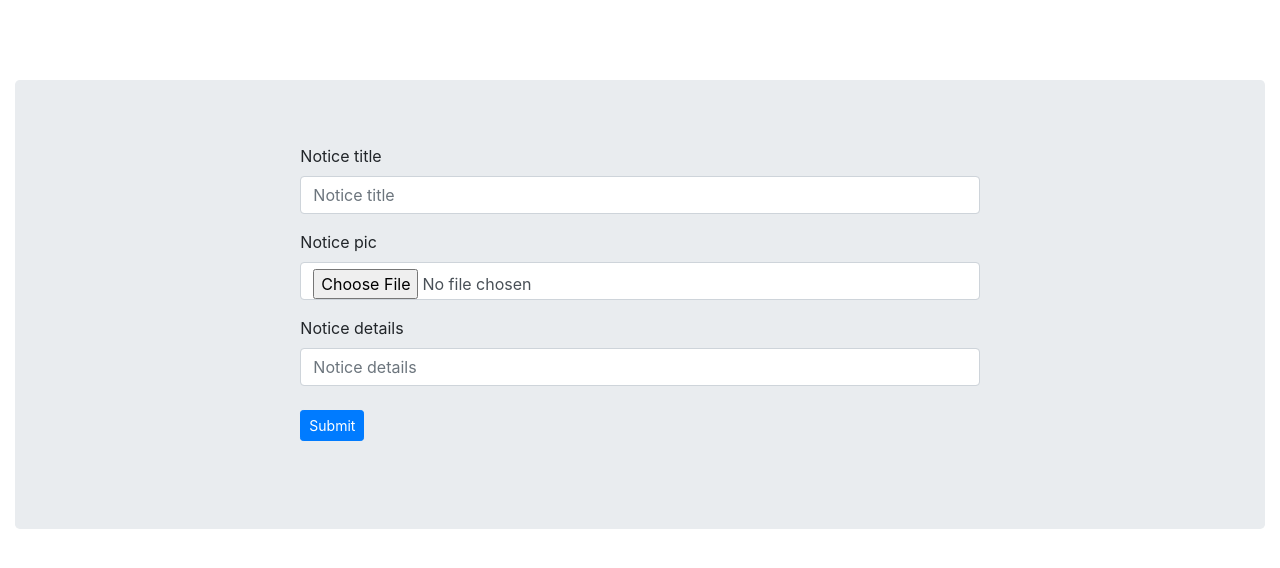
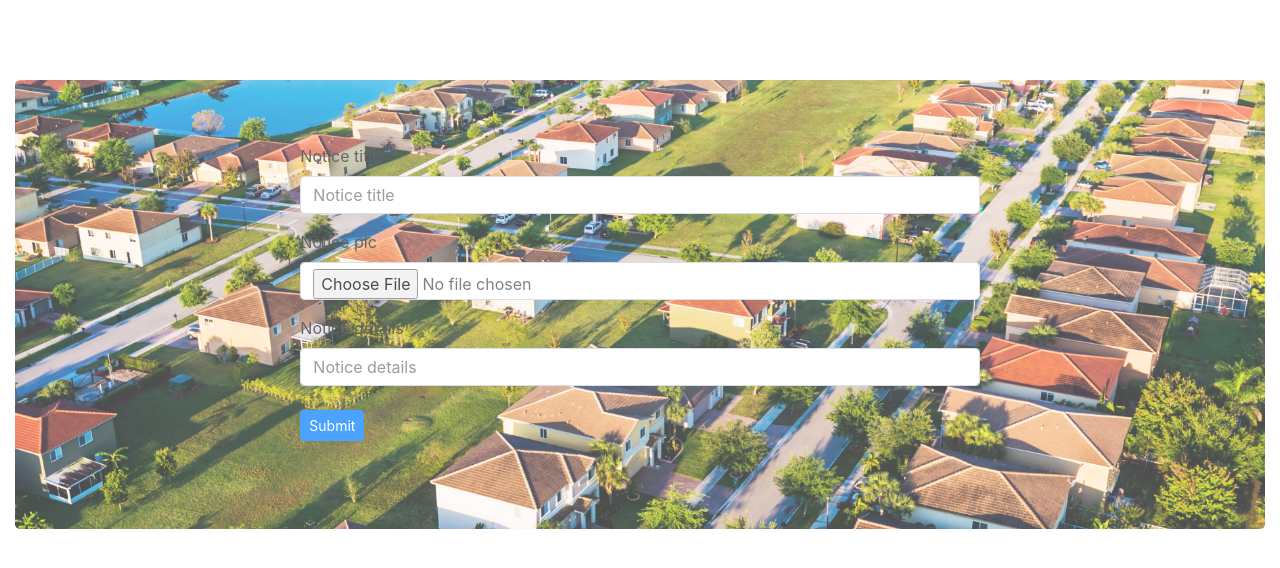
Before and after one commit to rknyra/in-the-know, a Django app: page /share-notice/ in a window 1280 px wide. Shown: the part 106-674 px from the top of the page. Run offline with Django 3.2, Linux system fonts and the light colour scheme; some libraries are stand-ins or nearby versions.

Commit message:
modify the navbar's share-notice-link so that it navigates to the notice-sharing page

```diff
--- a/itk_app/templates/itk_pages/share_notice.html
+++ b/itk_app/templates/itk_pages/share_notice.html
@@ -11,7 +11,7 @@
 
 <div class="container-fluid topBuffer">
 
-<div class="jumbotron">
+<div class="jumbotron bg-img">
 
 <div class="row justify-content-center">
 <div class="col-lg-7 col-md-7 col-sm-7 col-xs-7">
--- a/itk_app/templates/navbar.html
+++ b/itk_app/templates/navbar.html
@@ -42,7 +42,7 @@
         <div class="dropdown-menu" aria-labelledby="navbarDropdown2">
           <a class="dropdown-item" href="#">View Notices</a>
           <div class="dropdown-divider"></div>
-          <a class="dropdown-item" href="#">Share Notice</a>
+          <a class="dropdown-item" href="/share-notice">Share Notice</a>
         </div>
       </li>
       <li class="nav-item">
```
